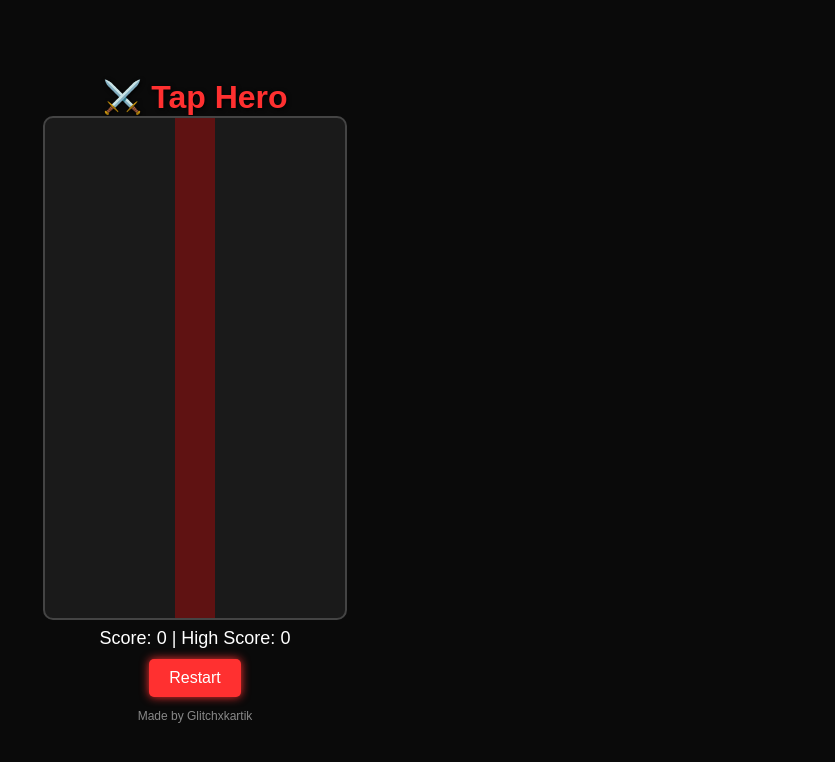
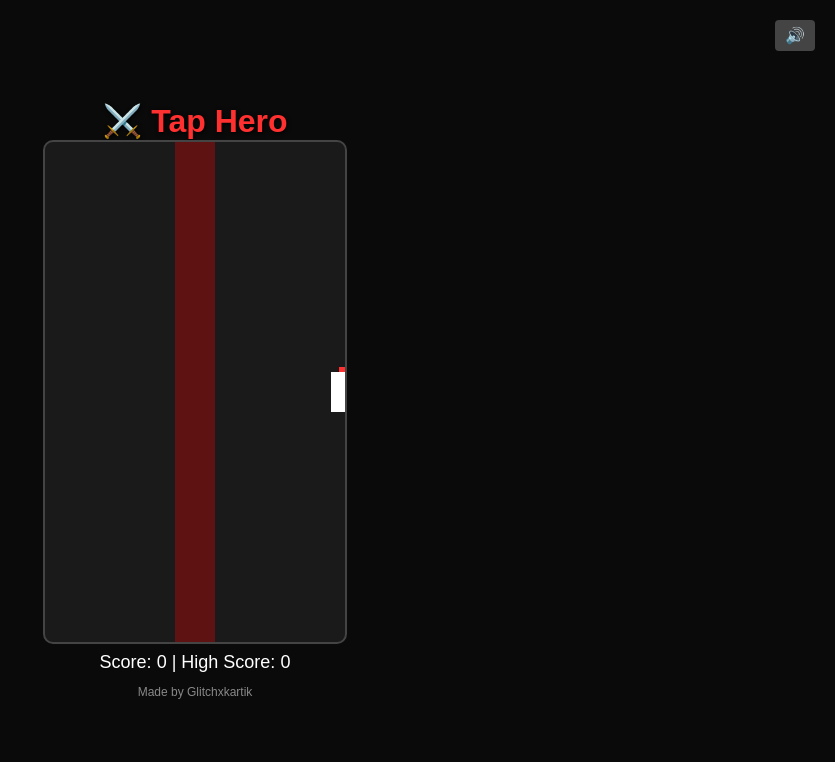
Before and after one commit to Kartikopp/Tap-hero, a plain HTML site: page index.html in a window 1280 px wide. Both pictures are taken after a click on the element 640 px from the left and 367 px from the top of the page. Shown: the whole page, without its empty margins (445-1280 px from the left). Drawn offline with Linux system fonts and the light colour scheme.

Commit message:
Index.html

```diff
--- a/index.html
+++ b/index.html
@@ -1,11 +1,11 @@
-<!doctype html>
+<!DOCTYPE html>
 <html lang="en">
- <head>
-  <meta charset="UTF-8">
-  <meta name="viewport" content="width=device-width, initial-scale=1.0">
+<head>
+  <meta charset="UTF-8" />
+  <meta name="viewport" content="width=device-width, initial-scale=1.0"/>
   <title>Tap Hero - Glitchxkartik</title>
   <style>
-    * {margin: 0; padding: 0; box-sizing: border-box; font-family: 'Arial', sans-serif;}
+    * { margin: 0; padding: 0; box-sizing: border-box; font-family: 'Arial', sans-serif; }
     body {
       background: #0a0a0a;
       color: #fff;
@@ -15,6 +15,7 @@
       justify-content: center;
       height: 100vh;
       overflow: hidden;
+      position: relative;
     }
     canvas {
       background: #1a1a1a;
@@ -46,33 +47,51 @@
       margin-top: 12px;
       color: #888;
     }
+    #muteBtn {
+      position: absolute;
+      top: 20px;
+      right: 20px;
+      background: #444;
+      color: white;
+      border: none;
+      padding: 6px 10px;
+      border-radius: 4px;
+      font-size: 16px;
+      z-index: 10;
+    }
   </style>
- </head>
- <body>
+</head>
+<body>
   <h1>⚔️ Tap Hero</h1>
   <canvas id="gameCanvas" width="300" height="500"></canvas>
-  <div id="scoreBoard">
-    Score: <span id="score">0</span> | High Score: <span id="highScore">0</span>
-  </div> <button id="restart" onclick="startGame()">Restart</button>
-  <div id="madeBy">
-   Made by Glitchxkartik
-  </div>
-  <audio id="hitSound" src="https://cdn.pixabay.com/audio/2022/03/15/audio_a1f2b7b4a4.mp3"></audio>
-  <audio id="failSound" src="https://cdn.pixabay.com/audio/2022/03/15/audio_cef52608b4.mp3"></audio>
+  <div id="scoreBoard">Score: <span id="score">0</span> | High Score: <span id="highScore">0</span></div>
+  <button id="restart" onclick="startGame()">Restart</button>
+  <div id="madeBy">Made by Glitchxkartik</div>
+  <button id="muteBtn" onclick="toggleMute()">🔊</button>
+
+  <!-- Preloaded audio elements -->
+  <audio id="hitSound" url="hit.mp3" preload="auto"></audio>
+  <audio id="failSound" src="fail.mp3" preload="auto"></audio>
+  <audio id="bgMusic" src="bg.mp3" loop preload="auto"></audio>
+
   <script>
     const canvas = document.getElementById("gameCanvas");
     const ctx = canvas.getContext("2d");
     const hitSound = document.getElementById("hitSound");
     const failSound = document.getElementById("failSound");
+    const bgMusic = document.getElementById("bgMusic");
     const scoreEl = document.getElementById("score");
     const highScoreEl = document.getElementById("highScore");
     const restartBtn = document.getElementById("restart");
+    const muteBtn = document.getElementById("muteBtn");
 
     let enemy = { x: -50, y: 250, speed: 2 };
     let score = 0;
     let highScore = localStorage.getItem("tapHeroHigh") || 0;
     let hitZone = { x: 130, width: 40 };
     let gameOver = false;
+    let isMuted = false;
+    let gameStarted = false;
 
     highScoreEl.textContent = highScore;
 
@@ -85,7 +104,7 @@
       ctx.fillStyle = "#fff";
       ctx.fillRect(enemy.x, enemy.y - 20, 30, 40);
       ctx.fillStyle = "#ff3030";
-      ctx.fillRect(enemy.x + 8, enemy.y - 25, 15, 5); // ninja headband
+      ctx.fillRect(enemy.x + 8, enemy.y - 25, 15, 5);
     }
 
     function update() {
@@ -93,9 +112,7 @@
         ctx.clearRect(0, 0, canvas.width, canvas.height);
         drawZone();
         drawEnemy();
-
         enemy.x += enemy.speed;
-
         if (enemy.x > canvas.width) {
           gameEnd();
         } else {
@@ -105,6 +122,11 @@
     }
 
     function startGame() {
+      gameStarted = true;
+      if (!isMuted) {
+        bgMusic.currentTime = 0;
+        bgMusic.play();
+      }
       score = 0;
       enemy.x = -50;
       enemy.speed = 2;
@@ -116,7 +138,8 @@
 
     function gameEnd() {
       gameOver = true;
-      failSound.play();
+      if (!isMuted) failSound.play();
+      bgMusic.pause();
       navigator.vibrate?.([100, 100]);
       restartBtn.style.display = "block";
       if (score > highScore) {
@@ -127,19 +150,29 @@
     }
 
     canvas.addEventListener("click", () => {
+      if (!gameStarted) {
+        startGame(); // start on first user click
+        return;
+      }
       if (!gameOver && enemy.x > hitZone.x && enemy.x < hitZone.x + hitZone.width) {
         score++;
         enemy.x = -50;
         enemy.speed += 0.4;
         scoreEl.textContent = score;
-        hitSound.play();
+        if (!isMuted) hitSound.play();
         navigator.vibrate?.(50);
       } else {
         gameEnd();
       }
     });
 
-    startGame();
+    function toggleMute() {
+      isMuted = !isMuted;
+      [hitSound, failSound, bgMusic].forEach(audio => {
+        audio.muted = isMuted;
+      });
+      muteBtn.textContent = isMuted ? "🔇" : "🔊";
+    }
   </script>
- </body>
-</html
+</body>
+</html>
```
